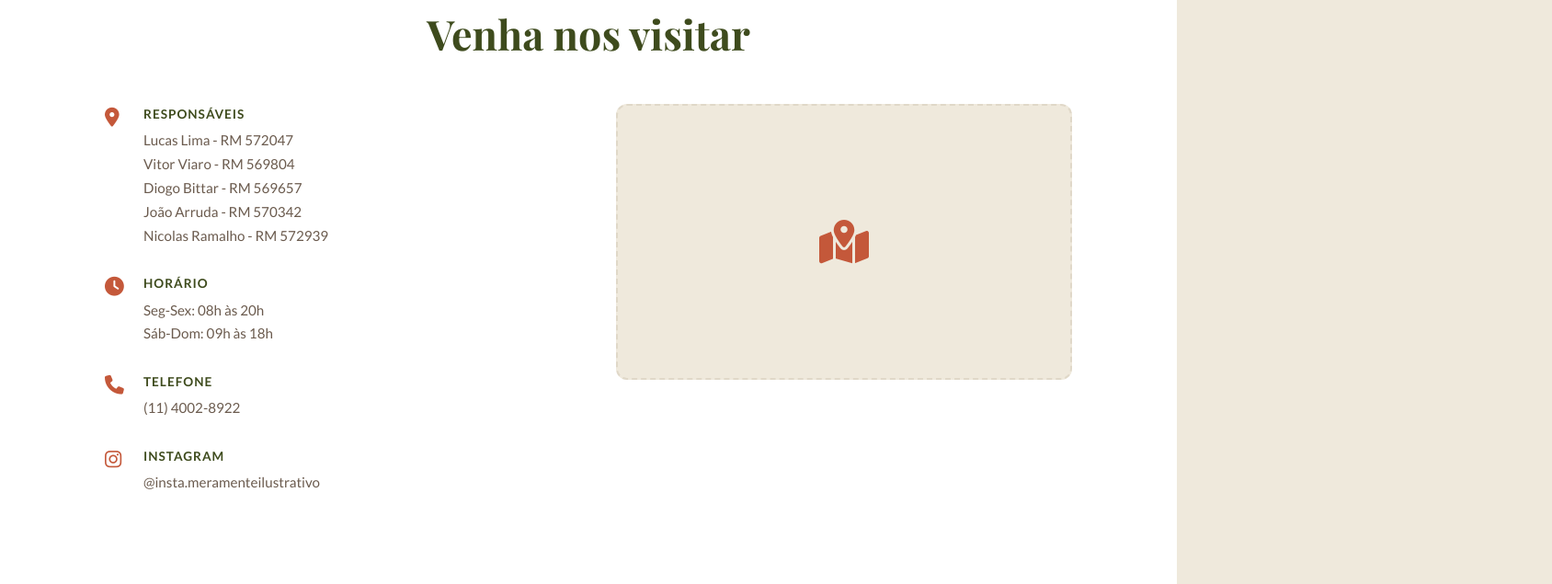
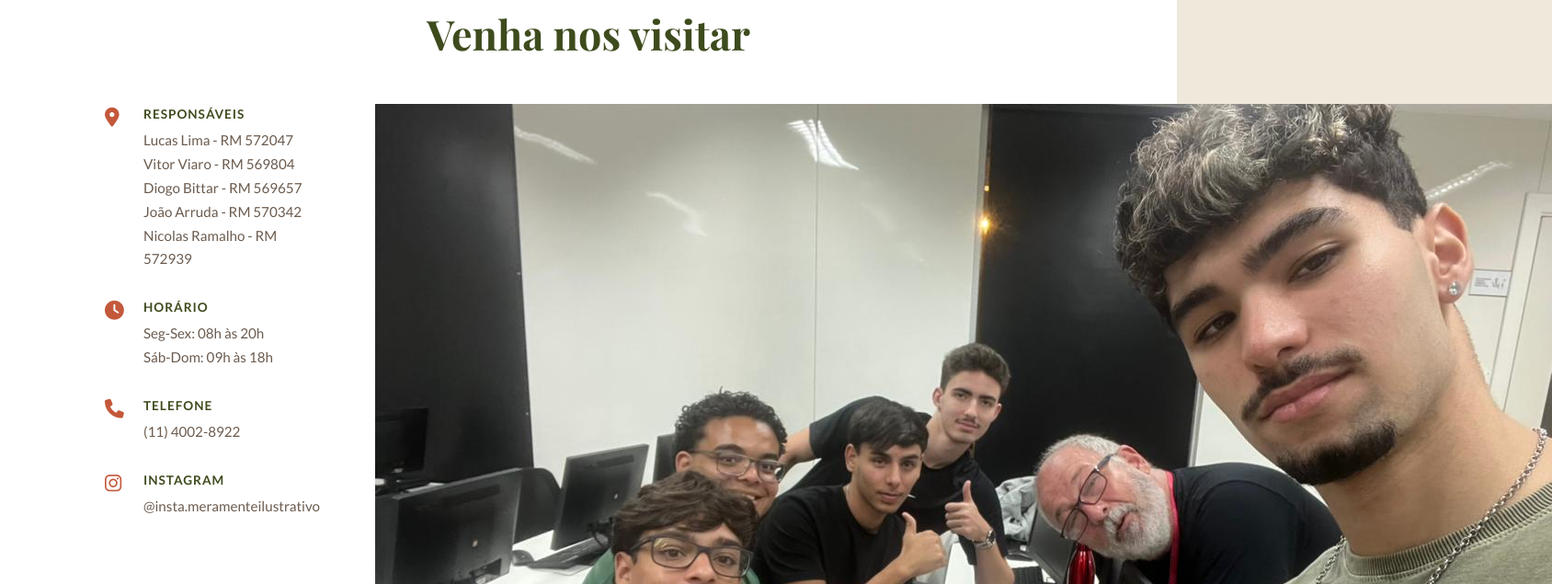
Before and after one commit to Nicolas-Ramalho-Franco/CP2---front-end, a plain HTML site: page projeto/index.html in a window 1280 px wide. Shown: the part 2733-3368 px from the top of the page at 92% size, 1688 px wide, since content can reach past the window. Drawn offline with nearby package versions, Linux system fonts and the light colour scheme.

Commit message:
img grupo

```diff
--- a/projeto/index.html
+++ b/projeto/index.html
@@ -195,9 +195,7 @@
         </div>
 
         <div class="contato-mapa">
-          <div class="mapa-placeholder">
-            <i class="fa-solid fa-map-location-dot"></i>
-
+          <img src="./imagens/WhatsApp Image 2026-05-06 at 12.49.43.jpeg" alt="Grupo">
           </div>
         </div>
 
```
